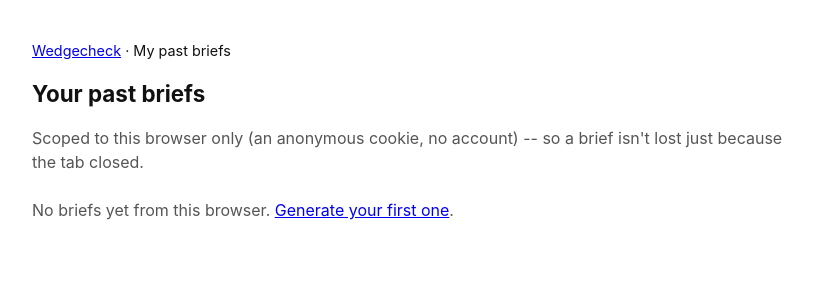
After one commit to caelum0x/wedgecheck, a FastAPI app: template web/templates/history.html in a window 1280 px wide. The commit adds this page. Shown: the top 300 px of the page, without its empty margins (228-1041 px from the left). Run offline with FastAPI, Linux system fonts and the light colour scheme; the template is opened without the code that fills it, so the values that code supplies are empty.

Commit message:
feat: persist completed briefs, add shareable permalinks + session history
Every brief used to be generated and handed straight back in the response
-- closing the tab (or losing the API response) lost it for good, and
there was no way to send someone a link to a result.

- app/store.py: SQLite persistence (stdlib sqlite3, no new dependency).
- GET /b/{id}: a public-by-id shareable permalink for one completed
  report. /api/brief now returns id + permalink_url too.
- GET /history: a browser's own past briefs via an anonymous session
  cookie (wedgecheck_session) -- no user-account system, just a grouping
  key, consistent with the rest of Wedgecheck's no-auth design.
- DB writes/reads run via asyncio.to_thread, same pattern as the existing
  event-loop-blocking fix in brief.py (this app is single uvicorn worker,
  so any sync blocking call freezes every concurrent request).

Verified live against the real deployed code path (local uvicorn, free
ai-relay LLM + duckduckgo retriever, no mocks): POST /api/brief returned a
real id/permalink_url, the row landed in sqlite with the real report
content, GET /b/{id} rendered it (and 404s for an unknown id), and
GET /history correctly scoped a session's own briefs (verified both the
empty state and, after seeding a second row under the same session
cookie, that it lists + links to the right permalink). The free
duckduckgo retriever's documented flakiness (0 sources on some attempts)
is pre-existing and unrelated -- unaffected by this change, confirmed the
web-form error path still shows the error and correctly skips persisting
a failed brief.

Co-Authored-By: Claude Sonnet 5 <noreply@anthropic.com>

```diff
--- a/app/main.py
+++ b/app/main.py
@@ -2,9 +2,17 @@
 
 POST /api/brief and the HTML form both call the same generate_market_brief
 flow as cli.py -- there is no separate "demo" code path with fake data.
+
+Every completed brief is also persisted (see .store) so it can be reopened
+later: GET /b/{id} is a shareable permalink for one report, and GET
+/history lists a browser's own past briefs via an anonymous session
+cookie. See store.py's module docstring for why permalinks are public by
+id with no auth.
 """
 from __future__ import annotations
 
+import asyncio
+import uuid
 from pathlib import Path
 
 from fastapi import FastAPI, Form, HTTPException, Request
@@ -12,10 +20,57 @@ from fastapi.responses import HTMLResponse
 from fastapi.templating import Jinja2Templates
 from pydantic import BaseModel
 
+from . import store
 from .brief import generate_market_brief
 
 app = FastAPI(title="Wedgecheck", version="0.1.0")
 templates = Jinja2Templates(directory=str(Path(__file__).parent.parent / "web" / "templates"))
+
+# Fast, one-time (CREATE TABLE/INDEX IF NOT EXISTS) -- safe to run at import
+# time, before the app accepts its first request.
+store.init_db()
+
+_SESSION_COOKIE = "wedgecheck_session"
+_SESSION_MAX_AGE_SECONDS = 365 * 24 * 60 * 60  # 1 year
+
+
+def _session_id(request: Request) -> str:
+    """Existing anonymous session cookie, or a fresh one. Never an auth
+    token -- just a grouping key for this browser's own /history list."""
+    return request.cookies.get(_SESSION_COOKIE) or uuid.uuid4().hex
+
+
+def _with_session_cookie(request: Request, response):
+    session_id = _session_id(request)
+    if request.cookies.get(_SESSION_COOKIE) != session_id:
+        response.set_cookie(
+            _SESSION_COOKIE,
+            session_id,
+            max_age=_SESSION_MAX_AGE_SECONDS,
+            httponly=True,
+            samesite="lax",
+        )
+    return session_id, response
+
+
+def _brief_view(brief) -> dict:
+    """Flatten either a freshly generated MarketBrief (nested .input) or a
+    stored-briefs dict (already flat, from store.get_brief) into the same
+    shape index.html expects, so the template doesn't need to care which
+    one it got."""
+    if isinstance(brief, dict):
+        return {
+            "resolved_title": brief["resolved_title"],
+            "research_cost_usd": brief["research_cost_usd"],
+            "report_markdown": brief["report_markdown"],
+            "source_urls": brief["source_urls"],
+        }
+    return {
+        "resolved_title": brief.input.resolved_title,
+        "research_cost_usd": brief.research_cost_usd,
+        "report_markdown": brief.report_markdown,
+        "source_urls": brief.source_urls,
+    }
 
 
 class BriefRequest(BaseModel):
@@ -24,6 +79,8 @@ class BriefRequest(BaseModel):
 
 
 class BriefResponse(BaseModel):
+    id: str
+    permalink_url: str
     report_markdown: str
     source_urls: list[str]
     research_cost_usd: float
@@ -32,24 +89,69 @@ class BriefResponse(BaseModel):
 
 @app.get("/", response_class=HTMLResponse)
 def index(request: Request):
-    return templates.TemplateResponse(request, "index.html", {"result": None})
+    response = templates.TemplateResponse(request, "index.html", {"result": None})
+    _, response = _with_session_cookie(request, response)
+    return response
 
 
 @app.post("/", response_class=HTMLResponse)
 async def submit(request: Request, url: str = Form(""), description: str = Form("")):
+    session_id = _session_id(request)
     try:
         brief = await generate_market_brief(
             url=url.strip() or None, description=description.strip() or None
         )
     except Exception as exc:
-        return templates.TemplateResponse(
+        response = templates.TemplateResponse(
             request, "index.html", {"result": None, "error": str(exc)}
         )
-    return templates.TemplateResponse(request, "index.html", {"result": brief, "error": None})
+        _, response = _with_session_cookie(request, response)
+        return response
+
+    brief_id = await asyncio.to_thread(store.save_brief, brief, session_id=session_id)
+    permalink = str(request.url_for("view_permalink", brief_id=brief_id))
+    response = templates.TemplateResponse(
+        request,
+        "index.html",
+        {"result": _brief_view(brief), "error": None, "permalink": permalink},
+    )
+    _, response = _with_session_cookie(request, response)
+    return response
+
+
+@app.get("/b/{brief_id}", response_class=HTMLResponse, name="view_permalink")
+async def view_permalink(request: Request, brief_id: str):
+    stored = await asyncio.to_thread(store.get_brief, brief_id)
+    if stored is None:
+        raise HTTPException(404, "No brief found at this link")
+    permalink = str(request.url_for("view_permalink", brief_id=brief_id))
+    return templates.TemplateResponse(
+        request,
+        "index.html",
+        {
+            "result": _brief_view(stored),
+            "error": None,
+            "permalink": permalink,
+            "readonly": True,
+        },
+    )
+
+
+@app.get("/history", response_class=HTMLResponse)
+async def history(request: Request):
+    session_id = _session_id(request)
+    briefs = await asyncio.to_thread(
+        store.list_briefs_for_session, session_id, limit=20
+    )
+    response = templates.TemplateResponse(
+        request, "history.html", {"briefs": briefs}
+    )
+    _, response = _with_session_cookie(request, response)
+    return response
 
 
 @app.post("/api/brief", response_model=BriefResponse)
-async def api_brief(payload: BriefRequest):
+async def api_brief(request: Request, payload: BriefRequest):
     if not payload.url and not payload.description:
         raise HTTPException(400, "Provide url or description")
     try:
@@ -58,7 +160,13 @@ async def api_brief(payload: BriefRequest):
         )
     except Exception as exc:
         raise HTTPException(502, f"Research failed: {exc}") from exc
+    # API callers have no session cookie of their own -- still persisted
+    # (session_id=None) so the permalink in the response works for anyone.
+    brief_id = await asyncio.to_thread(store.save_brief, brief, session_id=None)
+    permalink = str(request.url_for("view_permalink", brief_id=brief_id))
     return BriefResponse(
+        id=brief_id,
+        permalink_url=permalink,
         report_markdown=brief.report_markdown,
         source_urls=brief.source_urls,
         research_cost_usd=brief.research_cost_usd,
--- /dev/null
+++ b/app/store.py
@@ -0,0 +1,128 @@
+"""Lightweight SQLite persistence for generated market briefs.
+
+Wedgecheck previously generated a brief and handed it straight back in the
+HTTP response -- nothing was kept, so closing the tab (or losing the API
+response) lost the report for good, and there was no way to send someone
+else a link to a result. This module adds exactly two real things on top
+of the existing generate_market_brief() flow, no new infra, no new paid
+dependency (sqlite3 is stdlib):
+
+1. A shareable permalink for any completed report (`GET /b/{id}`).
+2. A "my past briefs" history scoped to an anonymous session cookie
+   (`GET /history`) so a browser doesn't lose its own briefs after one
+   session.
+
+There is still no user-account system in Wedgecheck. "Session" here is
+just an opaque random id issued as a cookie, used only to group a single
+browser's own past briefs for the /history view -- it is not an auth
+token and grants no extra access. Permalinks are deliberately public by
+id (like a paste link): the content is market research grounded in
+already-public, cited source URLs, not private data, and that's already
+how a generated brief is shared today (markdown printed to stdout by
+cli.py, or handed back raw by /api/brief).
+"""
+from __future__ import annotations
+
+import json
+import os
+import sqlite3
+import uuid
+from pathlib import Path
+
+from .schema import MarketBrief
+
+DB_PATH = Path(os.getenv("WEDGECHECK_DB_PATH", "./data/wedgecheck.db"))
+
+_SCHEMA = """
+CREATE TABLE IF NOT EXISTS briefs (
+    id TEXT PRIMARY KEY,
+    session_id TEXT,
+    url TEXT,
+    description TEXT,
+    resolved_title TEXT,
+    report_markdown TEXT NOT NULL,
+    source_urls TEXT NOT NULL,
+    research_cost_usd REAL NOT NULL,
+    generated_at TEXT NOT NULL
+);
+CREATE INDEX IF NOT EXISTS idx_briefs_session
+    ON briefs (session_id, generated_at DESC);
+"""
+
+
+def _connect() -> sqlite3.Connection:
+    DB_PATH.parent.mkdir(parents=True, exist_ok=True)
+    conn = sqlite3.connect(DB_PATH)
+    conn.row_factory = sqlite3.Row
+    return conn
+
+
+def init_db() -> None:
+    """Create the briefs table if it doesn't exist yet. Safe to call every
+    process start -- CREATE TABLE/INDEX IF NOT EXISTS, no destructive op."""
+    with _connect() as conn:
+        conn.executescript(_SCHEMA)
+
+
+def save_brief(brief: MarketBrief, *, session_id: str | None) -> str:
+    """Persist a completed MarketBrief and return its new permalink id.
+
+    Never mutates the MarketBrief passed in -- this is a pure storage-layer
+    concern, the dataclass itself stays exactly as generate_market_brief()
+    built it.
+    """
+    brief_id = uuid.uuid4().hex
+    with _connect() as conn:
+        conn.execute(
+            """
+            INSERT INTO briefs
+                (id, session_id, url, description, resolved_title,
+                 report_markdown, source_urls, research_cost_usd, generated_at)
+            VALUES (?, ?, ?, ?, ?, ?, ?, ?, ?)
+            """,
+            (
+                brief_id,
+                session_id,
+                brief.input.raw_url,
+                brief.input.raw_description,
+                brief.input.resolved_title,
+                brief.report_markdown,
+                json.dumps(brief.source_urls),
+                brief.research_cost_usd,
+                brief.generated_at,
+            ),
+        )
+    return brief_id
+
+
+def get_brief(brief_id: str) -> dict | None:
+    """Look up one stored brief by its permalink id, or None if it never
+    existed / was never saved (e.g. generated before this feature shipped)."""
+    with _connect() as conn:
+        row = conn.execute(
+            "SELECT * FROM briefs WHERE id = ?", (brief_id,)
+        ).fetchone()
+    if row is None:
+        return None
+    result = dict(row)
+    result["source_urls"] = json.loads(result["source_urls"])
+    return result
+
+
+def list_briefs_for_session(session_id: str, *, limit: int = 20) -> list[dict]:
+    """Most-recent-first briefs generated by this browser's session cookie.
+    Returns [] for a brand-new session -- that's a real empty state, not
+    an error."""
+    with _connect() as conn:
+        rows = conn.execute(
+            """
+            SELECT id, url, description, resolved_title,
+                   research_cost_usd, generated_at
+            FROM briefs
+            WHERE session_id = ?
+            ORDER BY generated_at DESC
+            LIMIT ?
+            """,
+            (session_id, limit),
+        ).fetchall()
+    return [dict(row) for row in rows]
--- /dev/null
+++ b/web/templates/history.html
@@ -0,0 +1,38 @@
+<!doctype html>
+<html lang="en">
+<head>
+  <meta charset="utf-8">
+  <title>Your past briefs -- Wedgecheck</title>
+  <meta name="viewport" content="width=device-width, initial-scale=1">
+  <style>
+    body { font-family: -apple-system, system-ui, sans-serif; max-width: 760px; margin: 40px auto; padding: 0 16px; line-height: 1.5; color: #111; }
+    h1 { font-size: 1.4rem; }
+    .lede { color: #555; margin-bottom: 24px; }
+    .nav { font-size: 0.9rem; margin-bottom: 8px; }
+    ul.briefs { list-style: none; padding: 0; }
+    ul.briefs li { padding: 12px 0; border-bottom: 1px solid #eee; }
+    ul.briefs a { font-size: 1rem; text-decoration: none; color: #1a56db; }
+    ul.briefs a:hover { text-decoration: underline; }
+    .meta { color: #777; font-size: 0.85rem; margin-top: 2px; }
+    .empty { color: #555; }
+  </style>
+</head>
+<body>
+  <p class="nav"><a href="/">Wedgecheck</a> &middot; My past briefs</p>
+  <h1>Your past briefs</h1>
+  <p class="lede">Scoped to this browser only (an anonymous cookie, no account) -- so a brief isn't lost just because the tab closed.</p>
+
+  {% if briefs %}
+    <ul class="briefs">
+      {% for b in briefs %}
+        <li>
+          <a href="/b/{{ b.id }}">{{ b.resolved_title or b.description or b.url or "Untitled brief" }}</a>
+          <div class="meta">{{ b.generated_at }} &middot; ${{ "%.4f"|format(b.research_cost_usd) }}</div>
+        </li>
+      {% endfor %}
+    </ul>
+  {% else %}
+    <p class="empty">No briefs yet from this browser. <a href="/">Generate your first one</a>.</p>
+  {% endif %}
+</body>
+</html>
```
Also changed, not shown: web/templates/index.html (+12 -1 lines), README.md, 2 other files.
